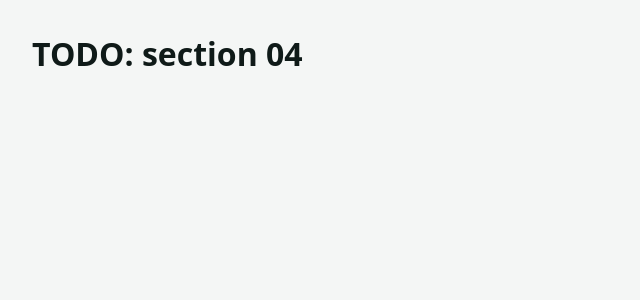
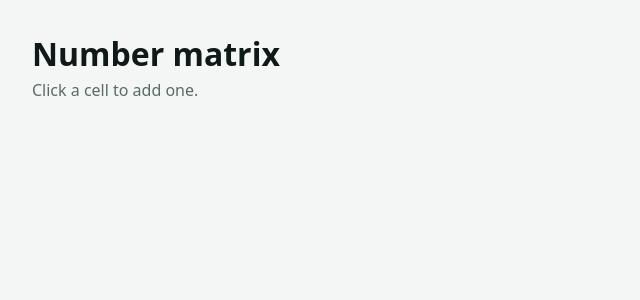
Before and after one commit to Rammstone/React_Lab1_Assignment, a React (Vite) app: page / in a window 1280 px wide. Shown: the top 300 px of the page, without its empty margins (0-640 px from the left). Built offline with nearby package versions, Linux system fonts and the light colour scheme.

Commit message:
Header file changes

```diff
--- a/src/Header.jsx
+++ b/src/Header.jsx
@@ -5,5 +5,10 @@
 //   a <p className="hint"> that says   Click a cell to add one.
 // A component returns one thing, so wrap the two in a fragment: <> … </>.
 export default function Header() {
-  return <h1>TODO: section 04</h1>;
+    return (
+    <>
+      <h1>Number matrix</h1>
+      <p className="hint">Click a cell to add one.</p>
+    </>
+  );
 }
```
